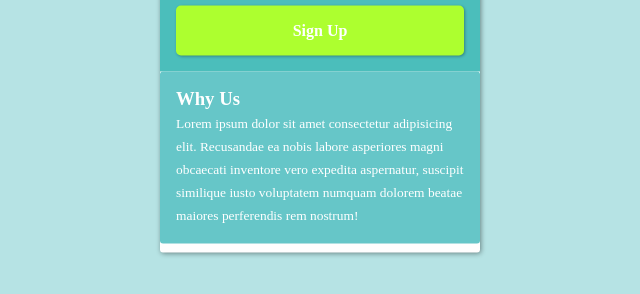
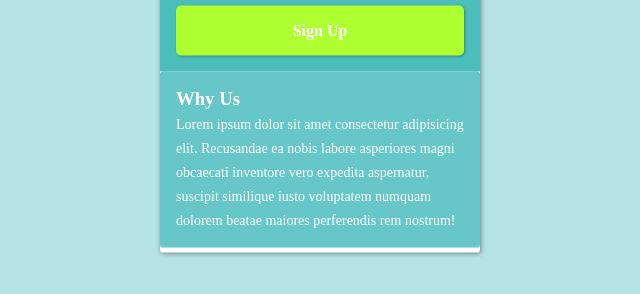
Before and after one commit to IvanFrancoLima/Layout-de-Propaganda, a plain HTML site: page index.html in a window 1280 px wide. Shown: the part 428-722 px from the top of the page, without its empty margins (320-960 px from the left). Drawn offline with Linux system fonts and the light colour scheme.

Commit message:
Update style.css

```diff
--- a/estilos/style.css
+++ b/estilos/style.css
@@ -99,6 +99,6 @@ main{
 }
 
 #us p{
-    font-size: 0.84em;
+    font-size: 14px;
     line-height: 1.7em;
 }
```
